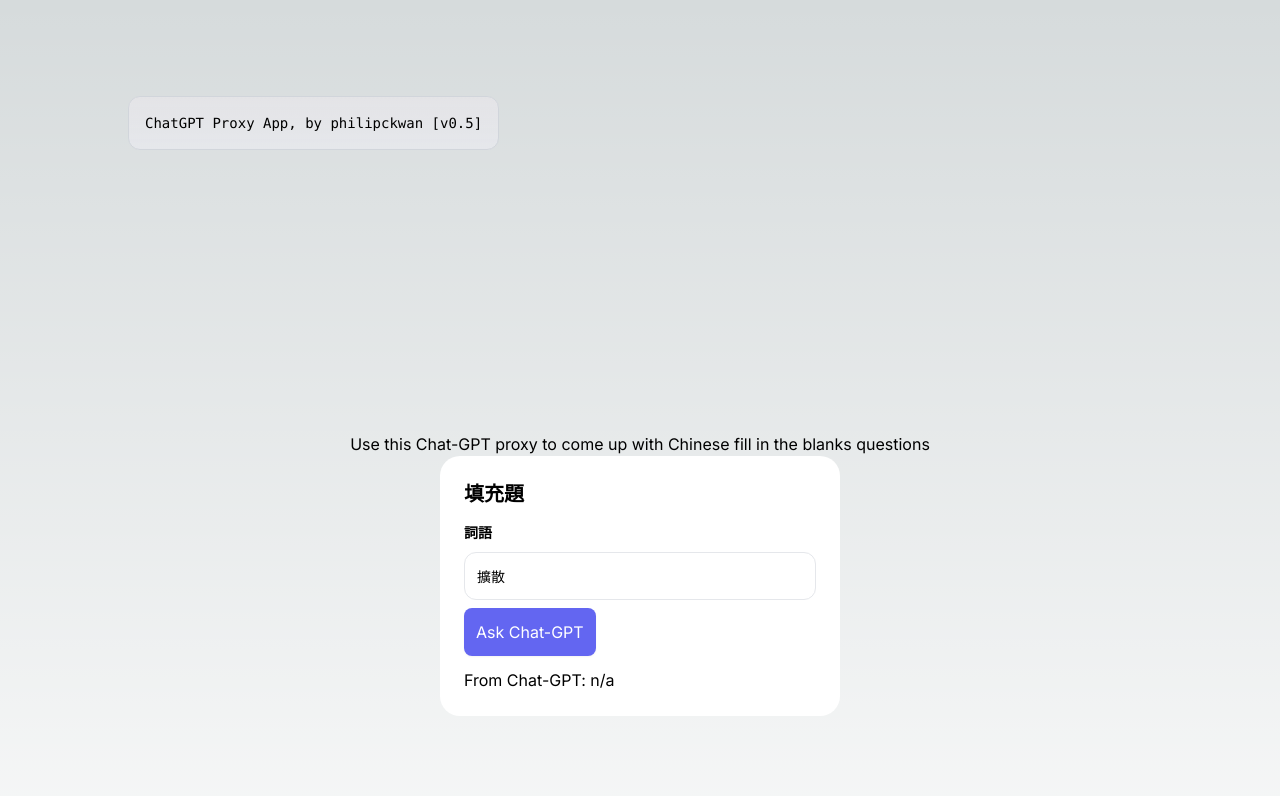
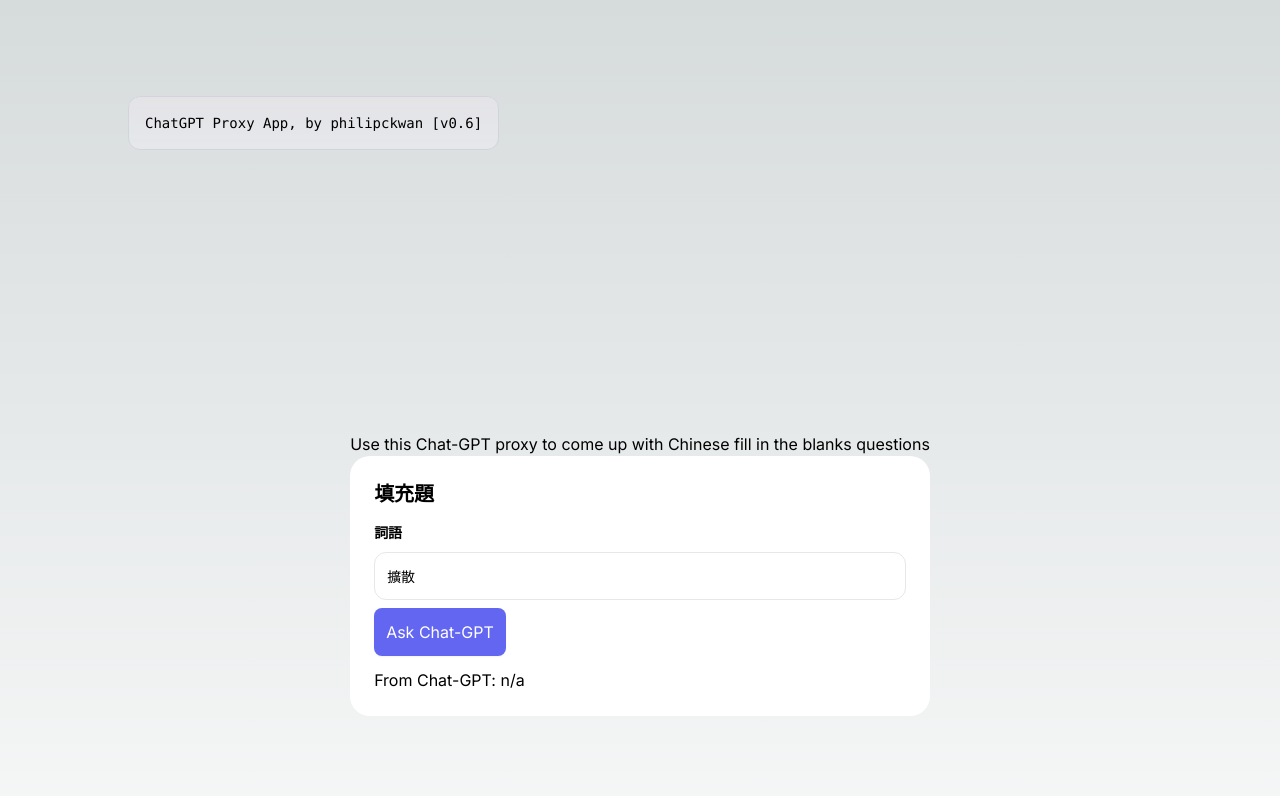
Before and after one commit to philipckwan/nextjs-chatgpt-proxy, a Next.js app in the folder chatgpt-proxy/: page / in a window 1280 px wide. Shown: the top 796 px of the page. Built offline with nearby package versions, Linux system fonts and the light colour scheme.

Commit message:
v0.6 adjust width

```diff
--- a/chatgpt-proxy/src/app/page.js
+++ b/chatgpt-proxy/src/app/page.js
@@ -43,13 +43,13 @@
     <main className="flex min-h-screen flex-col items-center justify-between p-24">
       <div className="z-10 w-full max-w-5xl items-center justify-between font-mono text-sm lg:flex">
         <p className="fixed left-0 top-0 flex w-full justify-center border-b border-gray-300 bg-gradient-to-b from-zinc-200 pb-6 pt-8 backdrop-blur-2xl dark:border-neutral-800 dark:bg-zinc-800/30 dark:from-inherit lg:static lg:w-auto  lg:rounded-xl lg:border lg:bg-gray-200 lg:p-4 lg:dark:bg-zinc-800/30">
-          ChatGPT Proxy App, by philipckwan [v0.5]
+          ChatGPT Proxy App, by philipckwan [v0.6]
         </p>
       </div>
       <br/>
       <div className="flex flex-col justify-center items-center h-[100vh]">
       <p>Use this Chat-GPT proxy to come up with Chinese fill in the blanks questions</p>
-        <div className="!z-5 relative flex flex-col rounded-[20px] max-w-[300px] md:max-w-[400px] bg-white bg-clip-border shadow-3xl shadow-shadow-500 flex flex-col w-full !p-6 3xl:p-![18px] bg-white undefined">
+        <div className="!z-5 relative flex flex-col rounded-[20px] max-w-[600px] md:max-w-[800px] bg-white bg-clip-border shadow-3xl shadow-shadow-500 flex flex-col w-full !p-6 3xl:p-![18px] bg-white undefined">
           <div className="relative flex flex-row justify-between">
               <h4 className="text-xl font-bold text-navy-700 dark:text-white mb-3">
                   填充題
```
